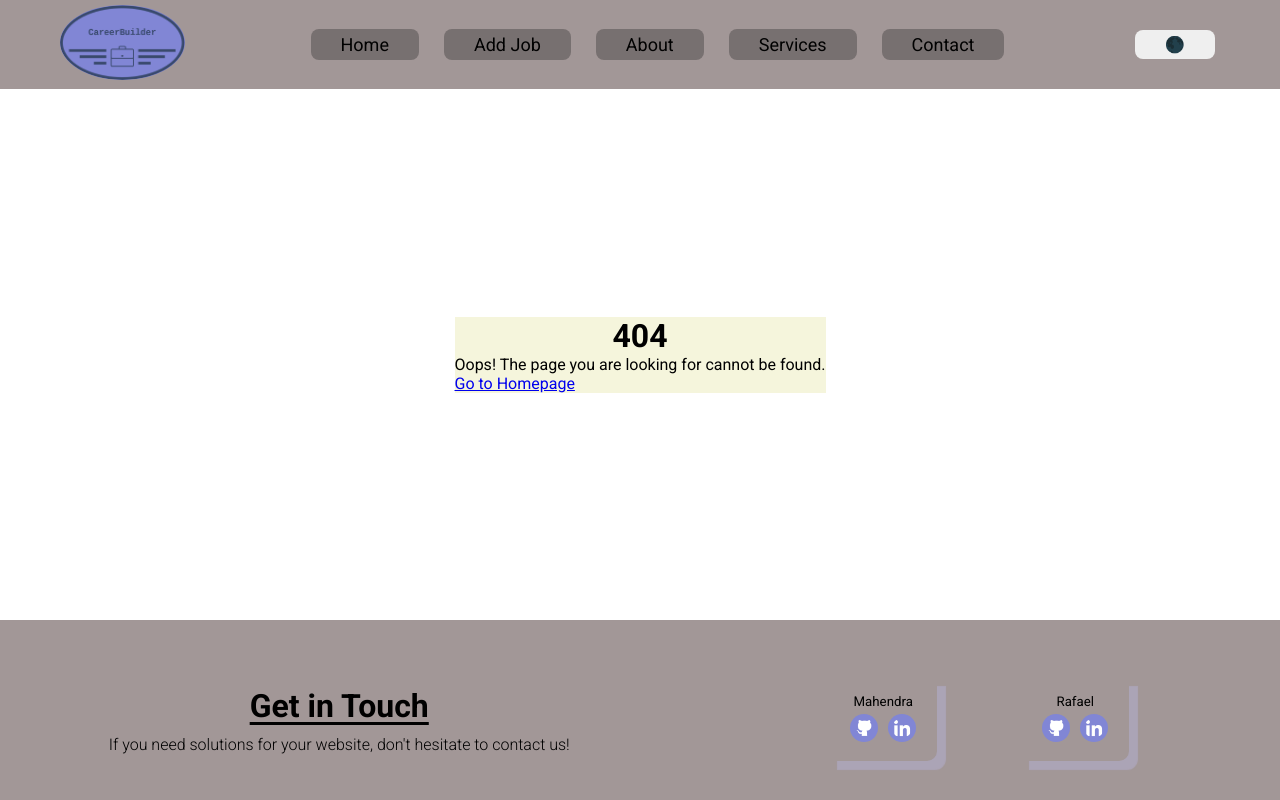
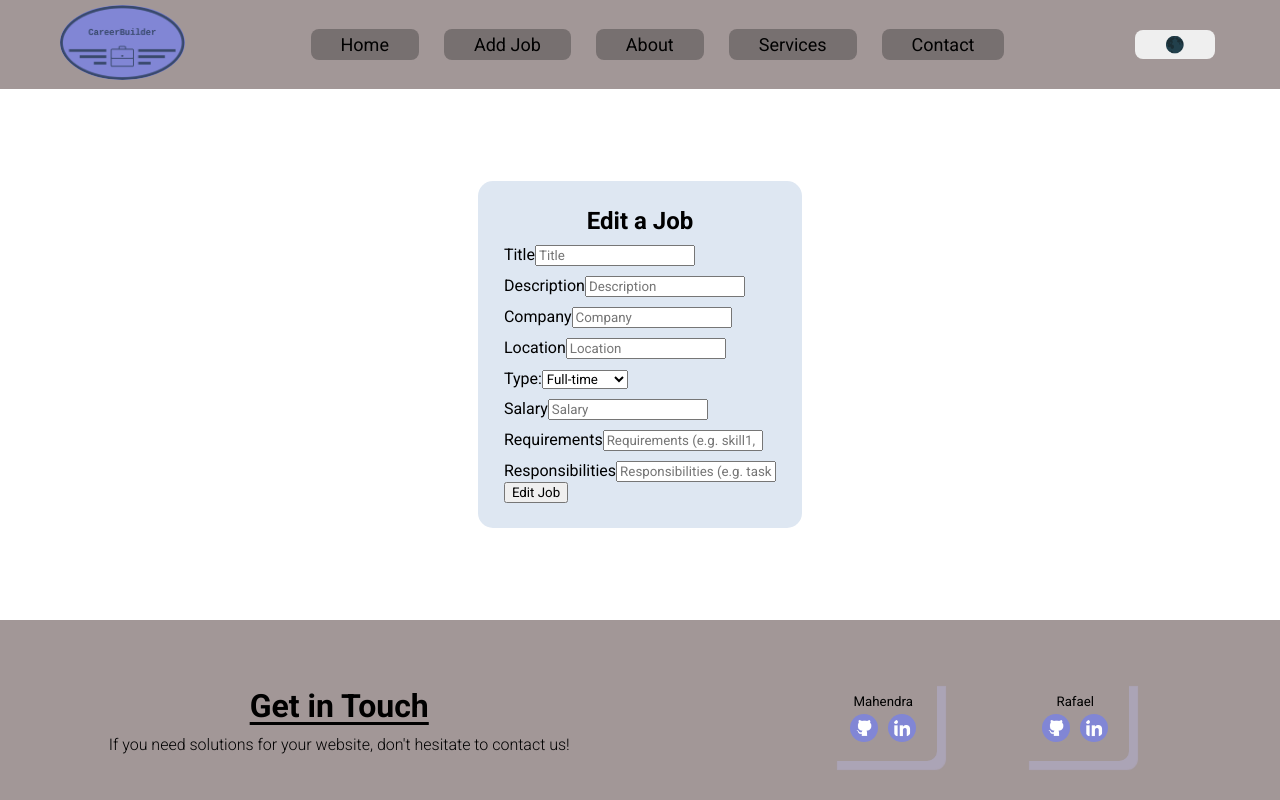
Before and after one commit to mahendrabalal/job-search-website, a React (Vite) app: page /edit-job/1 in a window 1280 px wide. Built offline with nearby package versions, Linux system fonts and the light colour scheme; no server answers.

Commit message:
fixed bugs for deployment

```diff
--- a/src/App.jsx
+++ b/src/App.jsx
@@ -16,14 +16,17 @@ import EditJob from './pages/EditJob';
 function App() {
   const [jobs, setJobs] = useState([]);
 
+  // Corrected API URL
+  const API_URL = "http://localhost:5005/jobs";
+
   const getAllJobs = () => {
     axios
-      .get("https://job-search-website-backend.adaptable.app/jobs/jobs")
+      .get(API_URL)
       .then((response) => {
         setJobs(response.data);
         console.log(response.data);
       })
-      .catch((error) => console.log(error));
+      .catch((error) => console.log('Error fetching jobs:', error));
   };
 
   useEffect(() => {
@@ -40,8 +43,8 @@ function App() {
         <Route path="/services" element={<Services />} />
         <Route path="/contact" element={<Contact />} />
         <Route path="/jobs/:id" element={<JobDetails jobs={jobs} />} />
-        <Route path="/add-job" element={<AddJob jobs={jobs} setJobs={setJobs}/>} />
-        <Route path="/edit-job/jobs/:id" element={<EditJob jobs={jobs} setJobs={setJobs}/>} />
+        <Route path="/add-job" element={<AddJob jobs={jobs} setJobs={setJobs} />} />
+        <Route path="/edit-job/:id" element={<EditJob jobs={jobs} setJobs={setJobs} />} />
         <Route path="*" element={<PageNotFound />} />
       </Routes>
       <Footer />
--- a/src/pages/AddJob.jsx
+++ b/src/pages/AddJob.jsx
@@ -1,18 +1,16 @@
-import { useState } from "react";
-import { v4 as uuidv4 } from 'uuid';
+import { useState, useContext } from "react";
+import axios from "axios";
 import "./AddJob.css";
-import { useContext } from "react";
 import ThemeContext from "../context/theme.context";
-import axios from "axios";
-import { API_URL } from "../config";
-
 
 function AddJob({ jobs, setJobs }) {
+  const API_URL = "http://localhost:5005/jobs"; // Correct API URL
+
   const [title, setTitle] = useState("");
   const [description, setDescription] = useState("");
   const [company, setCompany] = useState("");
   const [location, setLocation] = useState("");
-  const [type, setType] = useState("");
+  const [type, setType] = useState("Full-time"); // Set a default value
   const [minSalary, setMinSalary] = useState("");
   const [maxSalary, setMaxSalary] = useState("");
   const [requirements, setRequirements] = useState("");
@@ -34,9 +32,9 @@ function AddJob({ jobs, setJobs }) {
     e.preventDefault();
     const salary = `${minSalary} - ${maxSalary} USD`;
 
-    const requirementsArray = requirements.split(",").map(req => req.trim());
-    const responsabilitiesArray = responsibilities.split(",").map(req => req.trim());
-    const postedDate = new Date().toISOString().split('T')[0];
+    const requirementsArray = requirements.split(",").map((req) => req.trim());
+    const responsibilitiesArray = responsibilities.split(",").map((req) => req.trim());
+    const postedDate = new Date().toISOString().split("T")[0];
 
     const newJob = {
       title,
@@ -46,21 +44,23 @@ function AddJob({ jobs, setJobs }) {
       type,
       salary,
       requirements: requirementsArray,
-      responsibilities: responsabilitiesArray,
-      posted_date: postedDate
+      responsibilities: responsibilitiesArray,
+      posted_date: postedDate,
     };
 
-    axios.post("${API_URL}/jobs", newJob)
-    .then ((res) => {
+    // Corrected API POST request
+    axios
+      .post(API_URL, newJob)
+      .then((res) => {
         console.log(res);
-
         setJobs([res.data, ...jobs]);
 
+        // Clear form fields after submission
         setTitle("");
         setDescription("");
         setCompany("");
         setLocation("");
-setType("");
+        setType("Full-time"); // Reset to default value
         setMinSalary("");
         setMaxSalary("");
         setRequirements("");
@@ -68,15 +68,13 @@ setResponsibilities("");
       })
       .catch((err) => {
         console.log(err);
-    })
-
+      });
   };
 
   return (
     <div className={"main-form " + value.theme}>
       <h2 id="add-job-text">Add a Job</h2>
       <form onSubmit={handleSubmit}>
-
         <label>
           Title
           <input
@@ -191,7 +189,9 @@ console.log(err);
         </label>
 
         <div>
-          <button id="form-button" type="submit">Add Job</button>
+          <button id="form-button" type="submit">
+            Add Job
+          </button>
         </div>
       </form>
     </div>
--- a/src/pages/EditJob.jsx
+++ b/src/pages/EditJob.jsx
@@ -4,7 +4,6 @@ import { useContext } from "react";
 import ThemeContext from "../context/theme.context";
 import axios from "axios";
 import { useNavigate, useParams } from "react-router-dom";
-
 
 function EditJob({ jobs, setJobs }) {
   const [title, setTitle] = useState("");
@@ -15,73 +14,61 @@ function EditJob({ jobs, setJobs }) {
   const [salary, setSalary] = useState("");
   const [requirements, setRequirements] = useState("");
   const [responsibilities, setResponsibilities] = useState("");
-const nav =useNavigate();
-  const handleSetTitle = (e) => setTitle(e.target.value);
-  const handleDescription = (e) => setDescription(e.target.value);
-  const handleCompany = (e) => setCompany(e.target.value);
-  const handleLocation = (e) => setLocation(e.target.value);
-  const handleType = (e) => setType(e.target.value);
-  const handleSalary = (e) => setSalary(e.target.value);
-  const handleRequirements = (e) => setRequirements(e.target.value);
-  const handleResponsibilities = (e) => setResponsibilities(e.target.value);
-  const {id} = useParams();
+  const nav = useNavigate();
+  const { id } = useParams();
   const value = useContext(ThemeContext);
+
+  useEffect(() => {
+    // Fetch the job details for editing
+    axios.get(`http://localhost:5005/jobs/${id}`)
+      .then((res) => {
+        const job = res.data;
+        setTitle(job.title);
+        setDescription(job.description);
+        setCompany(job.company);
+        setLocation(job.location);
+        setType(job.type);
+        setSalary(job.salary);
+        setRequirements(job.requirements.join(", ")); // Assuming requirements are an array
+        setResponsibilities(job.responsibilities.join(", ")); // Assuming responsibilities are an array
+      })
+      .catch((error) => {
+        console.error("Error fetching job details:", error);
+      });
+  }, [id]);
 
   const handleSubmit = (e) => {
     e.preventDefault();
 
-
-    const newJob = {
+    const updatedJob = {
       title,
       description,
       company,
       location,
       type,
       salary,
-      requirements,
-      responsibilities,
+      requirements: requirements.split(",").map(req => req.trim()),
+      responsibilities: responsibilities.split(",").map(res => res.trim())
     };
 
-    axios.put(`http://localhost:5005/jobs/${id}`, newJob)
-    .then ((res) => {
-console.log(res);
-return axios
-      .get("http://localhost:5005/jobs")
-
-    })
-    .then((response) => {
-      setJobs(response.data);
-  nav("/home")
-    })
-    .catch((err) => {
-console.log(err);
-    })
-
+    axios.put(`http://localhost:5005/jobs/${id}`, updatedJob)
+      .then(() => {
+        // Refresh job list and navigate back to home
+        return axios.get("http://localhost:5005/jobs");
+      })
+      .then((response) => {
+        setJobs(response.data);
+        nav("/home");
+      })
+      .catch((err) => {
+        console.error("Error updating job:", err);
+      });
   };
-  useEffect (() => {
-    axios.get(`http://localhost:5005/jobs/${id}`)
-    .then((res) => {
-console.log(res.data);
-
-setTitle(res.data.title);
-setDescription(res.data.description);
-setCompany(res.data.company);
-setLocation(res.data.location);
-setType(res.data.type);
-setSalary(res.data.salary);
-setRequirements(res.data.requirements);
-setResponsibilities(res.data.responsibilities);
-    })
-    .catch(()=> {
-
-    })
-  }, [id])
 
   return (
     <div className={"main-form " + value.theme}>
       <h2 id="add-job-text">Edit a Job</h2>
       <form onSubmit={handleSubmit}>
-
         <label>
           Title
           <input
@@ -89,7 +76,7 @@ setResponsibilities(res.data.responsibilities);
             name="title"
             type="text"
             placeholder="Title"
-            onChange={handleSetTitle}
+            onChange={(e) => setTitle(e.target.value)}
             value={title}
           />
         </label>
@@ -101,7 +88,7 @@ setResponsibilities(res.data.responsibilities);
             name="description"
             type="text"
             placeholder="Description"
-            onChange={handleDescription}
+            onChange={(e) => setDescription(e.target.value)}
             value={description}
           />
         </label>
@@ -113,7 +100,7 @@ setResponsibilities(res.data.responsibilities);
             name="company"
             type="text"
             placeholder="Company"
-            onChange={handleCompany}
+            onChange={(e) => setCompany(e.target.value)}
             value={company}
           />
         </label>
@@ -125,7 +112,7 @@ setResponsibilities(res.data.responsibilities);
             name="location"
             type="text"
             placeholder="Location"
-            onChange={handleLocation}
+            onChange={(e) => setLocation(e.target.value)}
             value={location}
           />
         </label>
@@ -135,7 +122,7 @@ setResponsibilities(res.data.responsibilities);
           <select
             name="type"
             id="type"
-            onChange={handleType}
+            onChange={(e) => setType(e.target.value)}
             value={type}
             className="add-job-form"
           >
@@ -154,7 +141,7 @@ setResponsibilities(res.data.responsibilities);
             name="salary"
             type="text"
             placeholder="Salary"
-            onChange={handleSalary}
+            onChange={(e) => setSalary(e.target.value)}
             value={salary}
           />
         </label>
@@ -166,7 +153,7 @@ setResponsibilities(res.data.responsibilities);
             name="requirements"
             type="text"
             placeholder="Requirements (e.g. skill1, skill2, skill3)"
-            onChange={handleRequirements}
+            onChange={(e) => setRequirements(e.target.value)}
             value={requirements}
           />
         </label>
@@ -177,8 +164,8 @@ setResponsibilities(res.data.responsibilities);
             className="add-job-form"
             name="responsibilities"
             type="text"
-            placeholder="Responsibilities (e.g. l, 2, 3)"
-            onChange={handleResponsibilities}
+            placeholder="Responsibilities (e.g. task1, task2, task3)"
+            onChange={(e) => setResponsibilities(e.target.value)}
             value={responsibilities}
           />
         </label>
--- a/src/pages/Home.jsx
+++ b/src/pages/Home.jsx
@@ -1,18 +1,24 @@
-
 import { Link } from "react-router-dom";
 import { useContext } from "react";
 import ThemeContext from "../context/theme.context";
 import "./Home.css";
 import axios from "axios";
-import { API_URL } from "../config";
 
 function Home({ jobs, setJobs }) {
   const value = useContext(ThemeContext);
+  const API_URL = "http://localhost:5005/jobs";
 
-  function deleteJob(id) {
+  async function deleteJob(id) {
+    try {
+      // Make the delete request and await its completion
+      await axios.delete(`${API_URL}/${id}`);
+
+      // Update the jobs state after deletion is successful
       const updatedJobList = jobs.filter((el) => el.id !== id);
-    axios.delete(`${API_URL}/jobs/${id}`);
       setJobs(updatedJobList);
+    } catch (error) {
+      console.error("Error deleting job:", error);
+    }
   }
 
   return (
@@ -32,10 +38,9 @@ function Home({ jobs, setJobs }) {
             </Link>
             <div id="edit-buttons">
               <button id="delete-btn" onClick={() => deleteJob(job.id)}> ❌ </button>
-              <Link id="no-style" to={`/edit-job/jobs/${job.id}`}>
-                <button id="delete-btn" > 📝 </button>
+              <Link id="no-style" to={`/edit-job/${job.id}`}>
+                <button id="delete-btn"> 📝 </button>
               </Link>
-
             </div>
           </div>
         );
@@ -43,4 +48,5 @@ function Home({ jobs, setJobs }) {
     </div>
   );
 }
+
 export default Home;
```
Also changed, not shown: 1 other file (tests, documents, lock files or other folders). Lines whose indentation alone changed are shown as unchanged.
